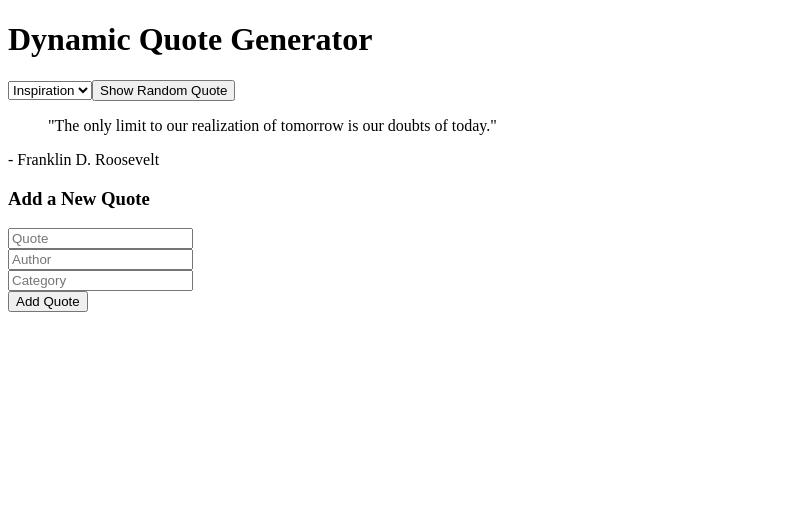
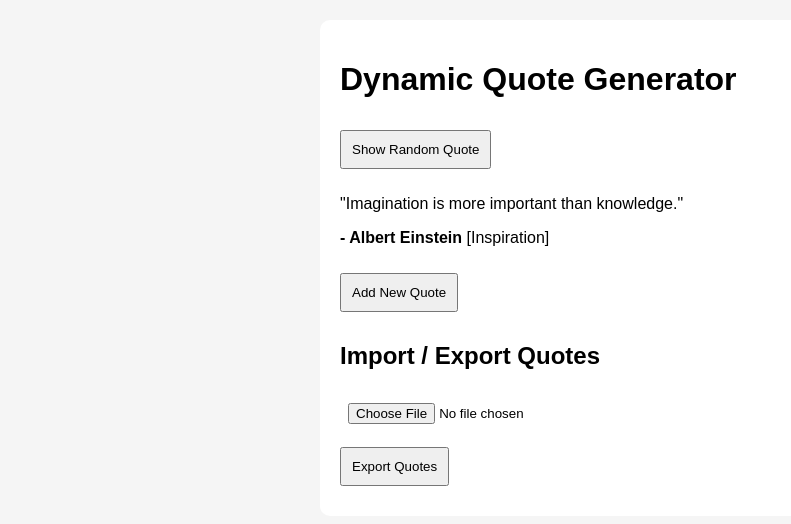
Before and after one commit to kefoo22/alx_fe_javascript, a plain HTML site: page dom-manipulation/index.html in a window 1280 px wide. Both pictures are taken after a click on the button "Show Random Quote". Shown: the whole page, without its empty margins (0-791 px from the left). Drawn offline with Linux system fonts and the light colour scheme.

Commit message:
Implementing Web Storage and JSON Handling

```diff
--- a/dom-manipulation/index.html
+++ b/dom-manipulation/index.html
@@ -2,11 +2,23 @@
 <html lang="en">
 <head>
   <meta charset="UTF-8">
+  <meta name="viewport" content="width=device-width, initial-scale=1">
   <title>Dynamic Quote Generator</title>
+  <link rel="stylesheet" href="style.css">
 </head>
 <body>
-  <h1>Dynamic Quote Generator</h1>
-  <div id="app"></div>
+  <div id="app">
+    <h1>Dynamic Quote Generator</h1>
+    <button id="randomQuoteBtn">Show Random Quote</button>
+    <div id="quoteDisplay"></div>
+
+    <button id="addQuoteBtn">Add New Quote</button>
+
+    <h2>Import / Export Quotes</h2>
+    <input type="file" id="importFile" accept=".json">
+    <button id="exportBtn">Export Quotes</button>
+  </div>
+
   <script src="script.js"></script>
 </body>
 </html>
--- a/dom-manipulation/script.js
+++ b/dom-manipulation/script.js
@@ -1,30 +1,41 @@
-// ===== Initial Data =====
-let quotes = [
-  { text: "The only limit to our realization of tomorrow is our doubts of today.", author: "Franklin D. Roosevelt", category: "Inspiration" },
-  { text: "Act as if what you do makes a difference. It does.", author: "William James", category: "Motivation" },
-];
+let quotes = [];
 
-// ===== DOM References =====
-const appContainer = document.getElementById("app");
-
-// ===== Populate Categories =====
-function getCategories() {
-  const categories = quotes.map(q => q.category);
-  return [...new Set(categories)];
+// Load quotes from localStorage
+function loadQuotes() {
+  const storedQuotes = localStorage.getItem("quotes");
+  if (storedQuotes) {
+    quotes = JSON.parse(storedQuotes);
+  } else {
+    quotes = [
+      { text: "Stay hungry, stay foolish.", author: "Steve Jobs", category: "Motivation" },
+      { text: "Imagination is more important than knowledge.", author: "Albert Einstein", category: "Inspiration" }
+    ];
+    saveQuotes();
+  }
 }
 
-// ===== Display a Random Quote =====
-function showRandomQuote(selectedCategory, displayArea) {
-  const filtered = quotes.filter(q => q.category === selectedCategory);
-  if (filtered.length === 0) {
-    displayArea.innerHTML = "<p>No quotes for this category yet.</p>";
-    return;
-  }
-  const randomQuote = filtered[Math.floor(Math.random() * filtered.length)];
-  displayArea.innerHTML = `<blockquote>"${randomQuote.text}"</blockquote><p>- ${randomQuote.author}</p>`;
+// Save quotes to localStorage
+function saveQuotes() {
+  localStorage.setItem("quotes", JSON.stringify(quotes));
 }
 
-// ===== Create Add Quote Form =====
+// Show random quote
+function showRandomQuote() {
+  if (quotes.length === 0) return;
+
+  const randomIndex = Math.floor(Math.random() * quotes.length);
+  const quote = quotes[randomIndex];
+
+  document.getElementById("quoteDisplay").innerHTML = `
+    <p>"${quote.text}"</p>
+    <p><strong>- ${quote.author}</strong> [${quote.category}]</p>
+  `;
+
+  // Save last viewed quote index to sessionStorage
+  sessionStorage.setItem("lastViewedQuoteIndex", randomIndex);
+}
+
+// Create form for adding new quotes
 function createAddQuoteForm() {
   const formContainer = document.createElement("div");
   formContainer.innerHTML = `
@@ -32,12 +43,11 @@ function createAddQuoteForm() {
     <input type="text" id="new-quote-text" placeholder="Quote" /><br>
     <input type="text" id="new-quote-author" placeholder="Author" /><br>
     <input type="text" id="new-quote-category" placeholder="Category" /><br>
-    <button id="add-quote-btn">Add Quote</button>
+    <button id="addQuoteNow">Add Quote</button>
   `;
-  appContainer.appendChild(formContainer);
+  document.getElementById("app").appendChild(formContainer);
 
-  // Attach event listener for adding a new quote
-  document.getElementById("add-quote-btn").addEventListener("click", () => {
+  document.getElementById("addQuoteNow").addEventListener("click", () => {
     const text = document.getElementById("new-quote-text").value.trim();
     const author = document.getElementById("new-quote-author").value.trim();
     const category = document.getElementById("new-quote-category").value.trim();
@@ -47,60 +57,51 @@ function createAddQuoteForm() {
       return;
     }
 
-    // ✅ Create newQuote object
-    const newQuote = {
-      text: text,
-      author: author,
-      category: category
-    };
-
-    // ✅ Push it to the array
+    const newQuote = { text, author, category };
     quotes.push(newQuote);
+    saveQuotes();
     alert("Quote added!");
-
-    // Optionally reset form fields
-    document.getElementById("new-quote-text").value = "";
-    document.getElementById("new-quote-author").value = "";
-    document.getElementById("new-quote-category").value = "";
-
-    // Optionally re-render category dropdown if new category was added
   });
 }
 
+// Export quotes to JSON file
+function exportQuotes() {
+  const blob = new Blob([JSON.stringify(quotes, null, 2)], { type: "application/json" });
+  const url = URL.createObjectURL(blob);
+  const link = document.createElement("a");
 
-// ===== Create Category Dropdown & Display Button =====
-function createCategorySelector() {
-  const selectContainer = document.createElement("div");
-  const categorySelect = document.createElement("select");
-  categorySelect.id = "category-select";
-
-  getCategories().forEach(category => {
-    const option = document.createElement("option");
-    option.value = category;
-    option.textContent = category;
-    categorySelect.appendChild(option);
-  });
-
-  const displayArea = document.createElement("div");
-  displayArea.id = "quote-display";
-
-  const showBtn = document.createElement("button");
-  showBtn.textContent = "Show Random Quote";
-  showBtn.addEventListener("click", () => {
-    const selectedCategory = categorySelect.value;
-    showRandomQuote(selectedCategory, displayArea);
-  });
-
-  selectContainer.appendChild(categorySelect);
-  selectContainer.appendChild(showBtn);
-  appContainer.appendChild(selectContainer);
-  appContainer.appendChild(displayArea);
+  link.href = url;
+  link.download = "quotes.json";
+  document.body.appendChild(link);
+  link.click();
+  document.body.removeChild(link);
 }
 
-// ===== Initialize App =====
-function initApp() {
-  createCategorySelector();
-  createAddQuoteForm();
+// Import quotes from JSON file
+function importFromJsonFile(event) {
+  const fileReader = new FileReader();
+  fileReader.onload = function(e) {
+    try {
+      const importedQuotes = JSON.parse(e.target.result);
+      if (Array.isArray(importedQuotes)) {
+        quotes.push(...importedQuotes);
+        saveQuotes();
+        alert("Quotes imported successfully!");
+      } else {
+        alert("Invalid JSON format.");
+      }
+    } catch (err) {
+      alert("Failed to import: " + err.message);
+    }
+  };
+  fileReader.readAsText(event.target.files[0]);
 }
 
-initApp();
+// Event listeners
+document.getElementById("randomQuoteBtn").addEventListener("click", showRandomQuote);
+document.getElementById("addQuoteBtn").addEventListener("click", createAddQuoteForm);
+document.getElementById("exportBtn").addEventListener("click", exportQuotes);
+document.getElementById("importFile").addEventListener("change", importFromJsonFile);
+
+// Initialize on load
+loadQuotes();
--- /dev/null
+++ b/dom-manipulation/style.css
@@ -0,0 +1,24 @@
+body {
+  font-family: Arial, sans-serif;
+  margin: 20px;
+  background-color: #f5f5f5;
+}
+
+#app {
+  background: white;
+  padding: 20px;
+  border-radius: 10px;
+  max-width: 600px;
+  margin: auto;
+}
+
+button {
+  margin: 10px 0;
+  padding: 10px;
+}
+
+input {
+  margin: 5px 0;
+  padding: 8px;
+  width: 90%;
+}
```
